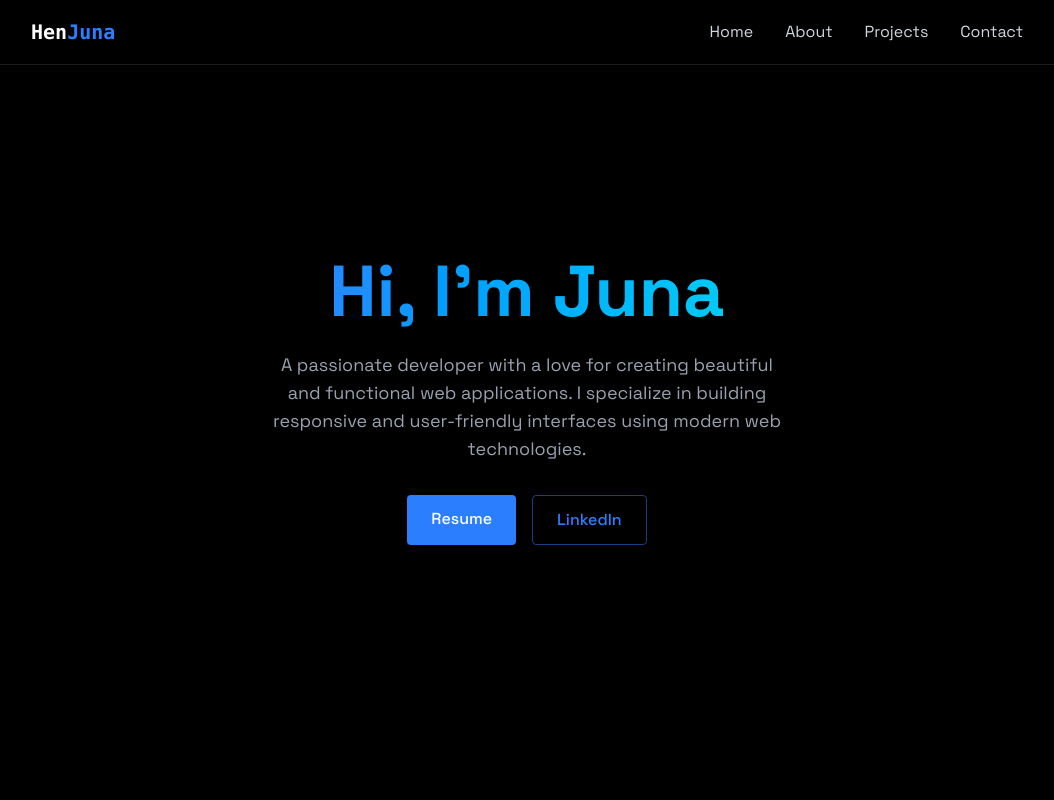
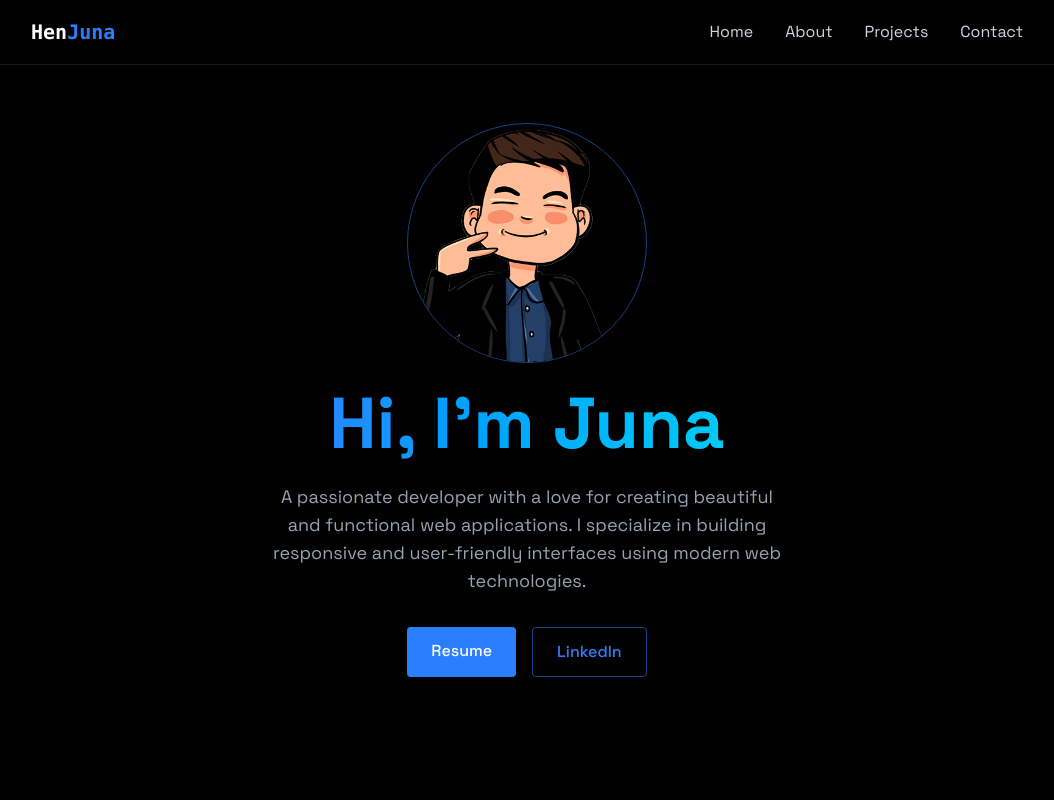
Before and after one commit to henjuna/juna-portfolio, a React (Vite) app: page / in a window 1280 px wide. Shown: the top 800 px of the page, without its empty margins (113-1167 px from the left). Built offline with nearby package versions, Linux system fonts and the light colour scheme.

Commit message:
Add profile image to Home component

```diff
--- a/src/components/sections/Home.tsx
+++ b/src/components/sections/Home.tsx
@@ -1,4 +1,5 @@
 import { RevealOnScroll } from './RevealOnScroll';
+import juna from '../../assets/Juna.png';
 
 export const Home = () => {
   return (
@@ -8,6 +9,11 @@ export const Home = () => {
     >
       <RevealOnScroll>
         <div className="text-center z-10 px-4">
+          <img
+            src={juna}
+            alt="Profile"
+            className="border border-blue-500/50 mx-auto w-60 h-60 rounded-full mb-6 hover:shadow-[0_0_15px_rgba(59,130,246,0.4)]"
+          />
           <h1 className="text-5xl md:text-7xl font-bold mb-6  bg-gradient-to-r from-blue-500 to-cyan-400 bg-clip-text text-transparent leading-right">
             Hi, I'm Juna
           </h1>
```
Also changed, not shown: src/assets/Juna.png (added).
